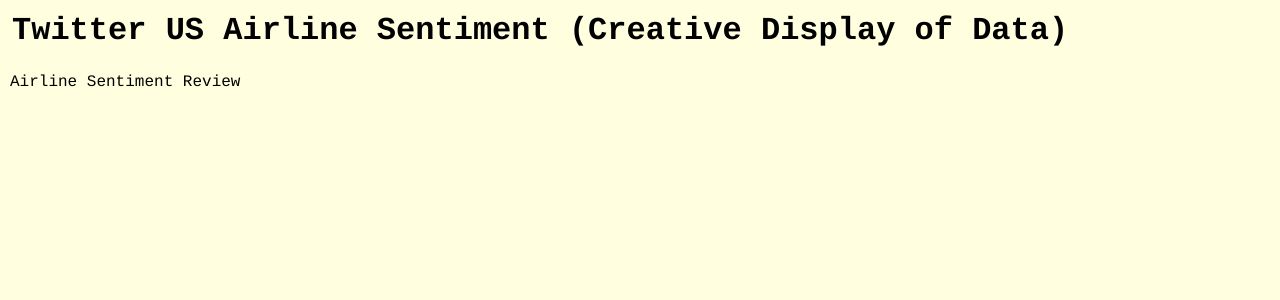
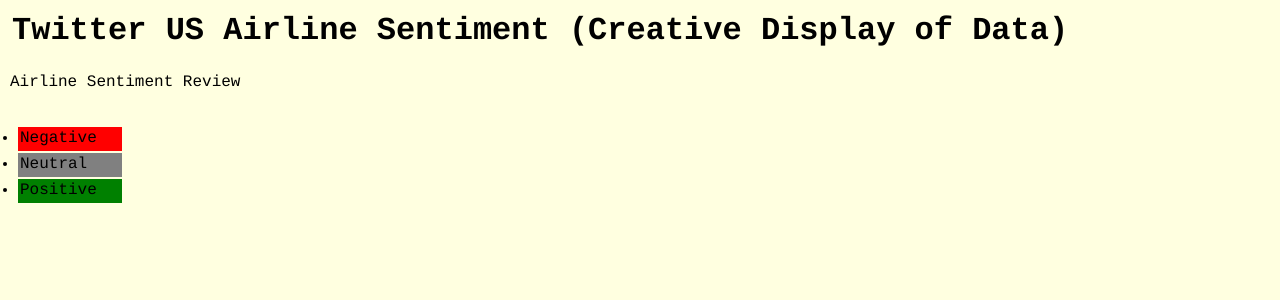
Before and after one commit to thedanturner/FlaskApp, a Flask app: page /creative in a window 1280 px wide. Shown: the top 300 px of the page. Run offline with Flask 3, Linux system fonts and the light colour scheme; some libraries are stand-ins or nearby versions.

Commit message:
Add chart legend

```diff
--- a/templates/creative.html
+++ b/templates/creative.html
@@ -14,9 +14,17 @@
     </h1>
 
     <p>Airline Sentiment Review</p>
-
+<div id="chart"></div>
+    <div id="legend">
+      <ul>
+        <li style="background-color: red; width: 100px; height: 20px;">Negative</li>
+        <li style="background-color: gray; width: 100px; height: 20px;">Neutral</li>
+        <li style="background-color: green; width: 100px; height: 20px;">Positive</li>
+      </ul>
+    </div>
     <script src="/static/js/creative.js"></script>
 
+  </div>
     </div>
 
   </body>
```
